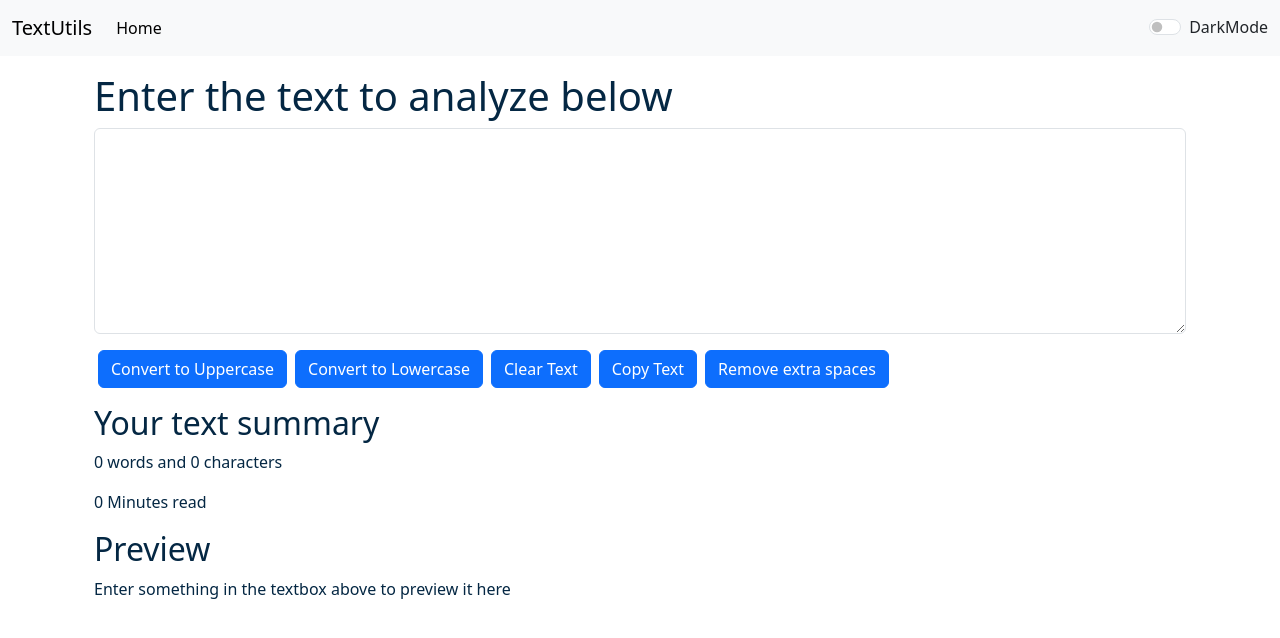
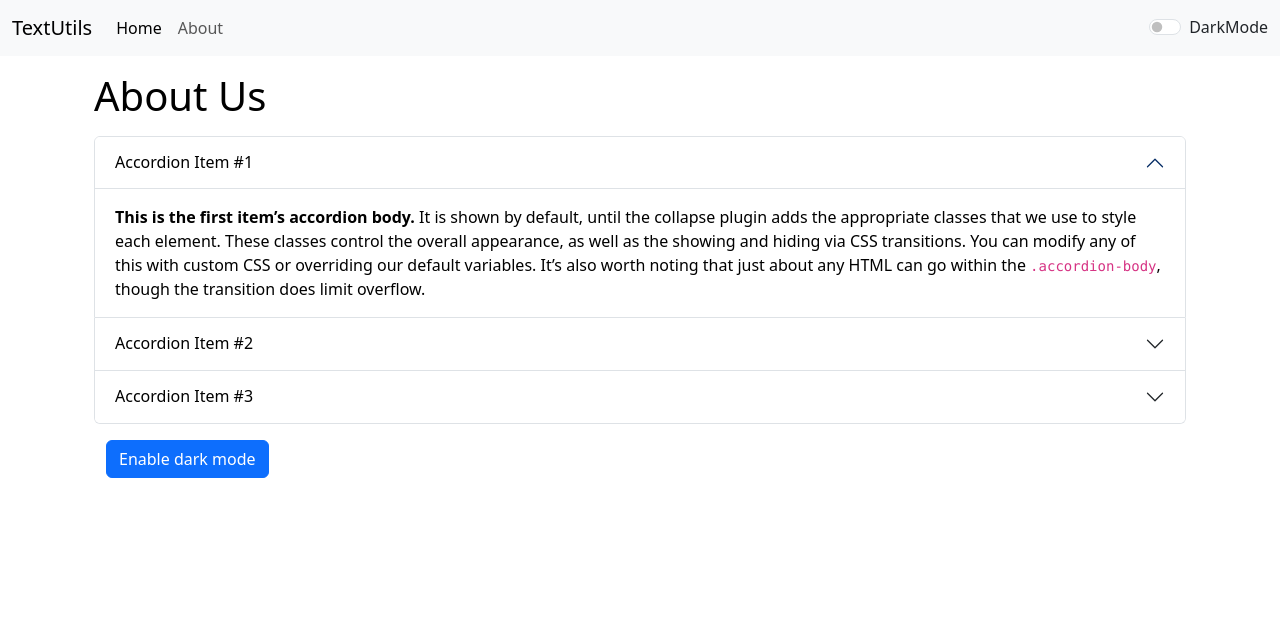
Before and after one commit to hawk7x/TextCraft-React, a React (Create React App) app: page /about in a window 1280 px wide. Shown: the top 638 px of the page. Built offline with nearby package versions, Linux system fonts and the light colour scheme.

Commit message:
10: Router

```diff
--- a/package.json
+++ b/package.json
@@ -11,6 +11,7 @@
     "prop-types": "^15.8.1",
     "react": "^19.2.3",
     "react-dom": "^19.2.3",
+    "react-router-dom": "^7.12.0",
     "react-scripts": "5.0.1",
     "web-vitals": "^2.1.4"
   },
--- a/src/App.js
+++ b/src/App.js
@@ -1,9 +1,16 @@
 import './App.css';
 import Navbar from './components/Navbar'
 import TextForm from './components/TextForm';
-// import About from './components/About';
+import About from './components/About';
 import Alert from './components/Alert';
 import { useState } from 'react';
+import React from "react";
+import {
+  BrowserRouter as Router,
+  Routes, // поначалу был Switch
+  Route,
+  // Link
+} from "react-router-dom";
 
 function App() {
 
@@ -43,13 +50,20 @@
 
   return (
     <>
-      <Navbar title="TextUtils" mode={mode} toggleMode={toggleMode}/>
+    <Router>
+      <Navbar title="TextUtils" mode={mode} toggleMode={toggleMode} aboutText="About"/>
       <Alert alert={alert}/>
 
+      {/* /users      --> Component 1
+      /users/home --> Component 2 */}
+
       <div className="container my-3">
-        <TextForm heading="Enter the text to analyze below" mode={mode} showAlert={showAlert}/>
-        {/* <About/> */}
+        <Routes>
+          <Route exact path="/about" element = {<About/>} />
+          <Route exact path="/" element={<TextForm heading="Enter the text to analyze below" mode={mode} showAlert={showAlert}/>}/>
+        </Routes>
       </div>
+    </Router>
     </>
   );
 }
--- a/src/components/About.js
+++ b/src/components/About.js
@@ -3,8 +3,8 @@
 export default function About() {
 
     const [myStyle, setMyStyle] = useState({
-        color: 'white',
-        backgroundColor: 'black'
+        color: 'black',
+        backgroundColor: 'white'
     });
 
     const [btnText, setBtnText] = useState("Enable dark mode");
--- a/src/components/Navbar.js
+++ b/src/components/Navbar.js
@@ -1,5 +1,6 @@
 import React from 'react' // just type  "rfc"  to automatically create React function based component
 import PropTypes from 'prop-types'  /* proptypes (to check for an error of type of the props)*/
+import { Link } from 'react-router-dom';
 
 export default function Navbar(props) {
     console.log(props.title, props.aboutText);
@@ -7,17 +8,17 @@
     <div>
         <nav className={`navbar navbar-expand-lg navbar-${props.mode} bg-${props.mode}`}>  {/* navbar-dark bg-dark           navbar-expand-lg - burger не будет появиться  */}
             <div className="container-fluid">
-            <a className="navbar-brand" href="/">{props.title}</a>  {/* props */}
+            <Link className="navbar-brand" to="/">{props.title}</Link>  {/* props */}
             <button className="navbar-toggler" type="button" data-bs-toggle="collapse" data-bs-target="#navbarSupportedContent" aria-controls="navbarSupportedContent" aria-expanded="false" aria-label="Toggle navigation">
                 <span className="navbar-toggler-icon"></span>
             </button>
             <div className="collapse navbar-collapse" id="navbarSupportedContent">
                 <ul className="navbar-nav me-auto mb-2 mb-lg-0">
                 <li className="nav-item">
-                    <a className="nav-link active" aria-current="page" href="/">Home</a>
+                    <Link className="nav-link active" aria-current="page" to="/">Home</Link>
                 </li>
                 <li className="nav-item">
-                    <a className="nav-link" href="/">{props.aboutText}</a> {/* props */}
+                    <Link className="nav-link" to="/about">{props.aboutText}</Link> {/* props */}
                 </li>
                 </ul>
                 {/* <form className="d-flex" role="search">
```
Also changed, not shown: 1 other file (tests, documents, lock files or other folders).
